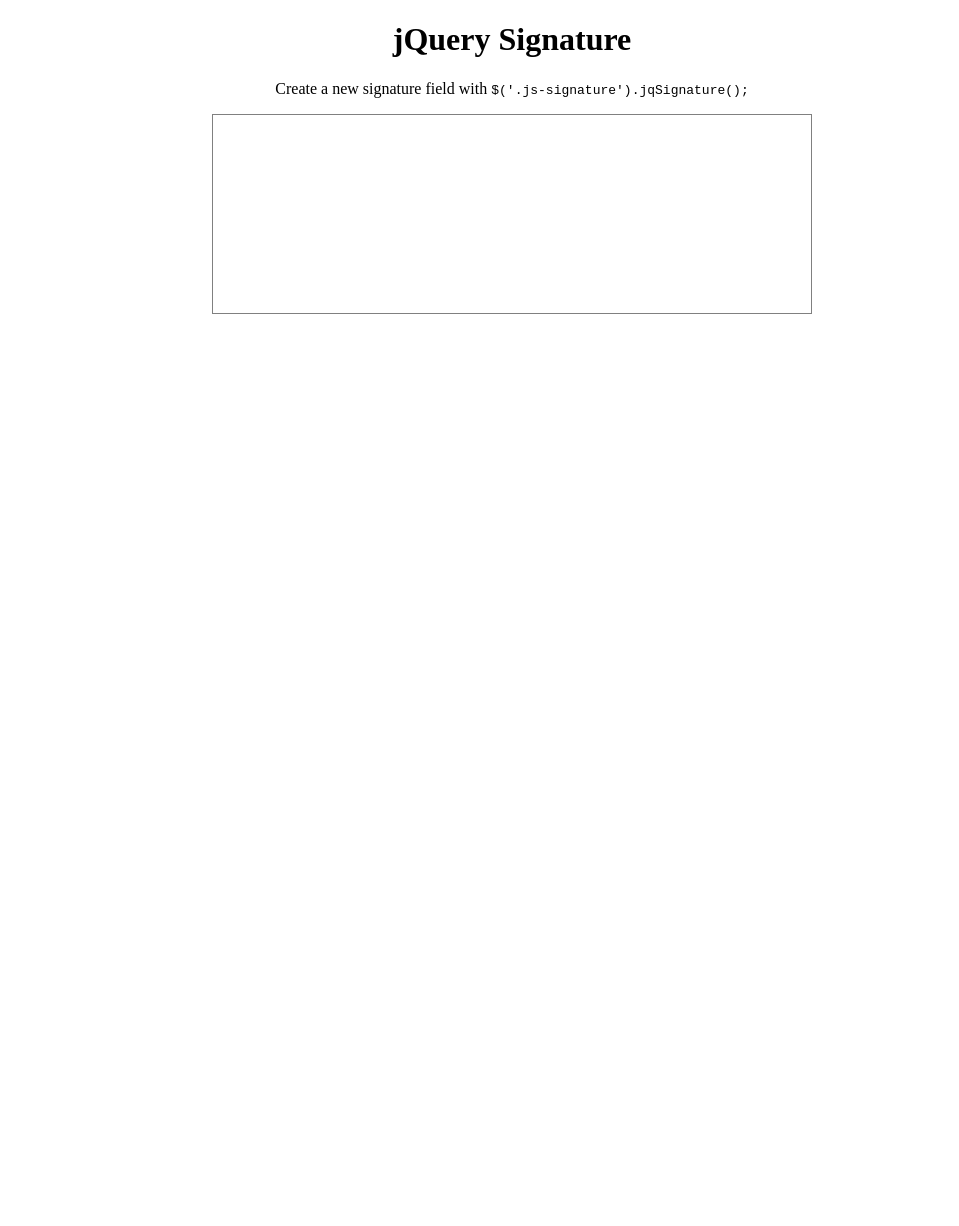
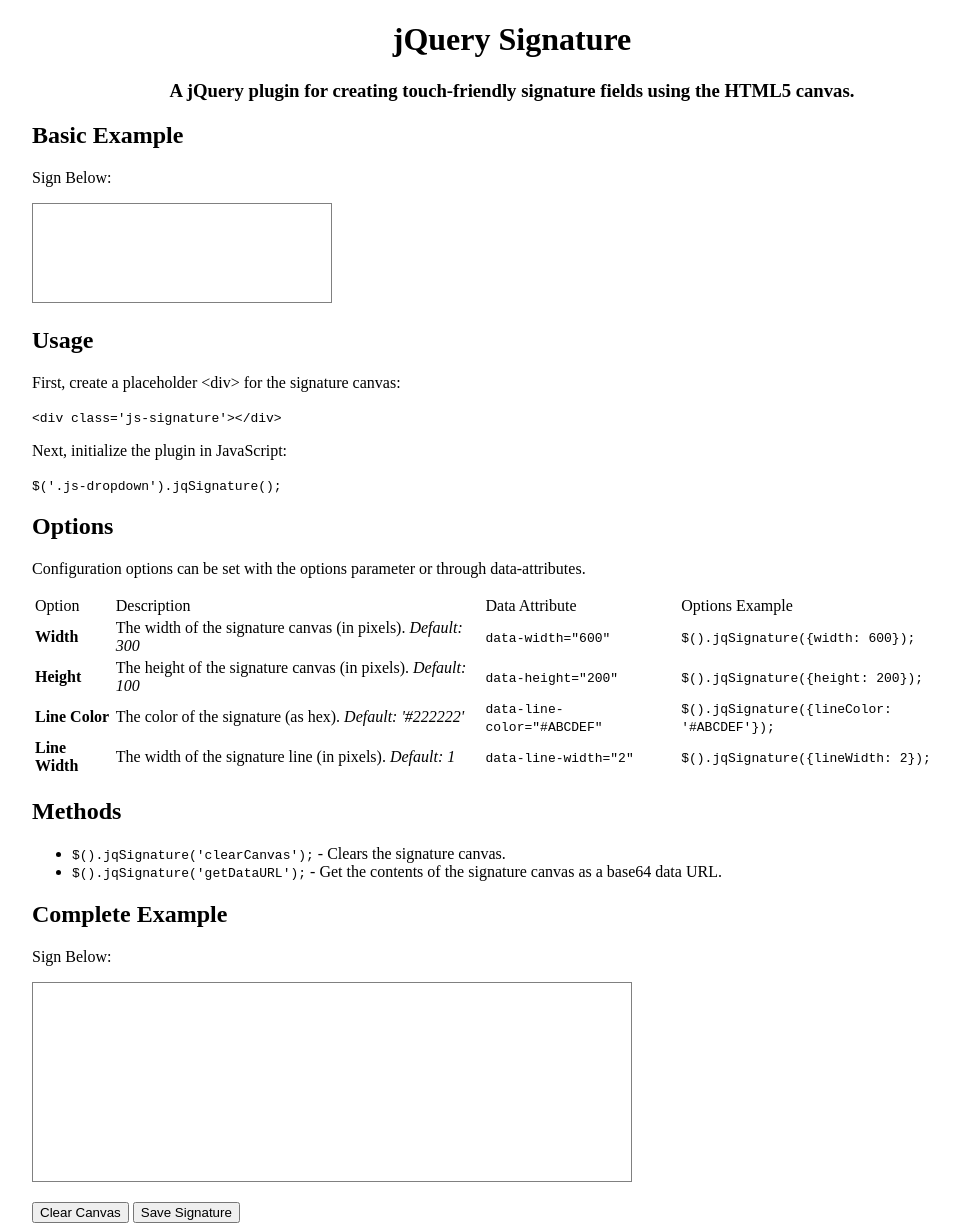
Before and after one commit to bencentra/jq-signature, a website: page index.html in a window 1280 px wide. Shown: the whole page, without its empty margins (128-1087 px from the left). Before the commit the page ends 800 px from the top, so only its background shows below. Drawn offline with Linux system fonts and the light colour scheme.

Commit message:
udpating demo, fix clear canvas bugs

```diff
--- a/index.html
+++ b/index.html
@@ -5,13 +5,11 @@
 	<title>jQuery Signature Plugin</title>
 	<!-- Styles -->
 	<style>
-		html, body {
-			margin: 0;
-			padding: 0;
+		.container {
+			max-width: 960px;
+			margin: auto;
 		}
-		.container {
-			max-width: 1280px;
-			margin: auto;
+		.center {
 			text-align: center;
 		}
 	</style>
@@ -19,21 +17,71 @@
 <body>
 <!-- Body Content -->
 <div class="container">
-	<h1>jQuery Signature</h1>
-	<p>Create a new signature field with <code>$('.js-signature').jqSignature();</code></p>
+	<div class="center">
+		<h1>jQuery Signature</h1>
+		<h3>A jQuery plugin for creating touch-friendly signature fields using the HTML5 canvas.</h3>
+	</div>
+
+	<h2>Basic Example</h2>
+	<p>Sign Below:</p>
 	<div class="js-signature"></div>
+
+	<h2>Usage</h2>
+	<p>First, create a placeholder &lt;div&gt; for the signature canvas:</p>
+	<p><code>&lt;div class='js-signature'&gt;&lt;/div&gt;</code></p>
+	<p>Next, initialize the plugin in JavaScript:</p>
+	<p><code>$('.js-dropdown').jqSignature();</code></p>
+
+	<h2>Options</h2>
+	<p>Configuration options can be set with the options parameter or through data-attributes.</p>
+	<table>
+		<thead>
+			<tr><td>Option</td><td>Description</td><td>Data Attribute</td><td>Options Example</td></tr>
+		</thead>
+		<tbody>
+			<tr><td><strong>Width</strong></td><td>The width of the signature canvas (in pixels). <em>Default: 300</em></td><td><code>data-width="600"</td><td><code>$().jqSignature({width: 600});</code></td></tr>
+			<tr><td><strong>Height</strong></td><td>The height of the signature canvas (in pixels). <em>Default: 100</em></td><td><code>data-height="200"</td><td><code>$().jqSignature({height: 200});</code></td></tr>
+			<tr><td><strong>Line Color</strong></td><td>The color of the signature (as hex). <em>Default: '#222222'</em></td><td><code>data-line-color="#ABCDEF"</td><td><code>$().jqSignature({lineColor: '#ABCDEF'});</code></td></tr>
+			<tr><td><strong>Line Width</strong></td><td>The width of the signature line (in pixels). <em>Default: 1</em></td><td><code>data-line-width="2"</td><td><code>$().jqSignature({lineWidth: 2});</code></td></tr>
+		</tbody>
+	</table>
+
+	<h2>Methods</h2>
+	<ul>
+		<li><code>$().jqSignature('clearCanvas');</code> - Clears the signature canvas.</li>
+		<li><code>$().jqSignature('getDataURL');</code> - Get the contents of the signature canvas as a base64 data URL.</li>
+	</ul>
+
+	<h2>Complete Example</h2>
+	<p>Sign Below:</p>
+	<div class="js-signature" data-width="600" data-height="200" data-line-color="#bc0000"></div>
+	<p><button onclick="clearCanvas();">Clear Canvas</button>&nbsp;<button onclick="saveSignature();">Save Signature</button></p>
+	<div id="signature"></div>
+	<script>
+		function clearCanvas() {
+			$('#signature').empty();
+			$('.js-signature').eq(1).jqSignature('clearCanvas');
+		}
+
+		function saveSignature() {
+			$('#signature').empty();
+			var dataUrl = $('.js-signature').eq(1).jqSignature('getDataURL');
+			var img = $('<img>').attr('src', dataUrl);
+			$('#signature').append($('<p>').text("Here's your signature"));
+			$('#signature').append(img);
+		}
+	</script>
+
+	<br><br>
 </div>
 <!-- Scripts -->
 <script src="jquery-2.1.4.js"></script>
 <script src="jq-signature.js"></script>
 <script>
 	$(document).on('ready', function() {
-		$('.js-signature').jqSignature({
-			width: 600,
-			height: 200,
-			lineColor: '#bc0000',
-			lineWidth: 1
-		});
+		if ($('.js-signature').length) {
+			$('.js-signature').jqSignature();
+		}
 	});
 </script>
 </body>
--- a/jq-signature.js
+++ b/jq-signature.js
@@ -20,7 +20,7 @@
   var pluginName = 'jqSignature',
       defaults = {
         lineColor: "#222222",
-        lineWidth: 2,
+        lineWidth: 1,
         width: 300,
         height: 100
       },
@@ -48,6 +48,7 @@
   }
 
   Signature.prototype = {
+    // Initialize the signature canvas
     init: function() {
       var that = this;
       // Set up the canvas
@@ -64,17 +65,14 @@
         cursor: 'crosshair'
       });
       this.canvas = this.$canvas[0];
-      this.ctx = this.canvas.getContext("2d");
-      this.ctx.strokeStyle = this.settings.lineColor;
-      this.ctx.lineWidth = this.settings.lineWidth;
+      this._resetCanvas();
       // Set up mouse events
       this.$canvas.on('mousedown touchstart', $.proxy(function(e) {
-        // console.log(e.originalEvent.constructor);
         this.drawing = true;
-        this.lastPos = this.currentPos = this._getCursorPosition(e);
+        this.lastPos = this.currentPos = this._getPosition(e);
       }, this));
       this.$canvas.on('mousemove touchmove', $.proxy(function(e) {
-        this.currentPos = this._getCursorPosition(e);
+        this.currentPos = this._getPosition(e);
       }, this));
       this.$canvas.on('mouseup touchend', $.proxy(function(e) {
         this.drawing = false;
@@ -91,13 +89,17 @@
         that._renderCanvas();
       })();
     },
+    // Clear the canvas
     clearCanvas: function() {
       this.canvas.width = this.canvas.width;
+      this._resetCanvas();
     },
+    // Get the content of the canvas as a base64 data URL
     getDataURL: function() {
-      return canvas.toDataURL();
+      return this.canvas.toDataURL();
     },
-    _getCursorPosition: function(event) {
+    // Get the position of the mouse/touch
+    _getPosition: function(event) {
       var xPos, yPos, rect;
       rect = this.canvas.getBoundingClientRect();
       event = event.originalEvent;
@@ -114,6 +116,7 @@
         y: yPos
       };
     },
+    // Render the signature to the canvas
     _renderCanvas: function() {
       if (this.drawing) {
         this.ctx.moveTo(this.lastPos.x, this.lastPos.y);
@@ -121,6 +124,11 @@
         this.ctx.stroke();
         this.lastPos = this.currentPos;
       }
+    },
+    _resetCanvas: function() {
+      this.ctx = this.canvas.getContext("2d");
+      this.ctx.strokeStyle = this.settings.lineColor;
+      this.ctx.lineWidth = this.settings.lineWidth;
     }
   };
 
```
